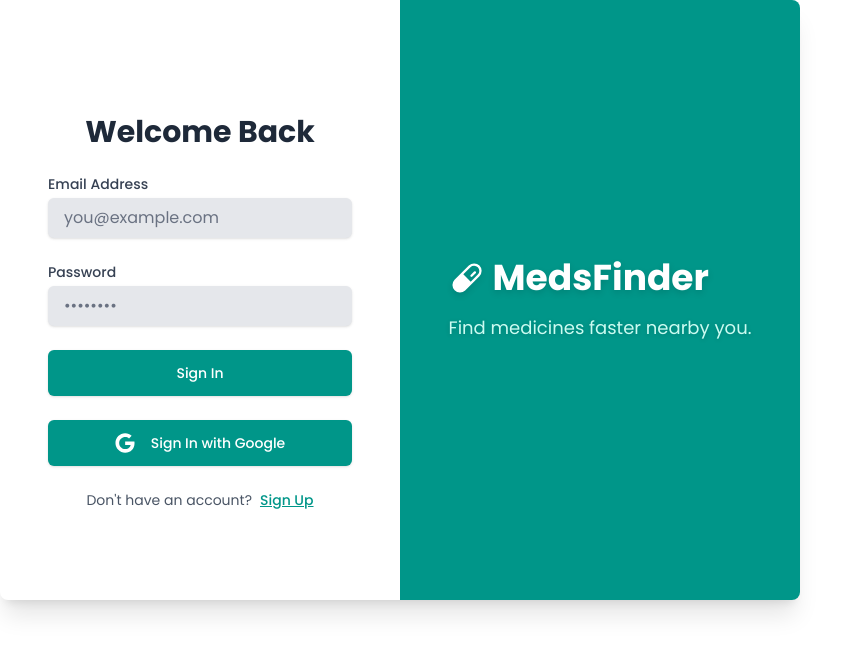
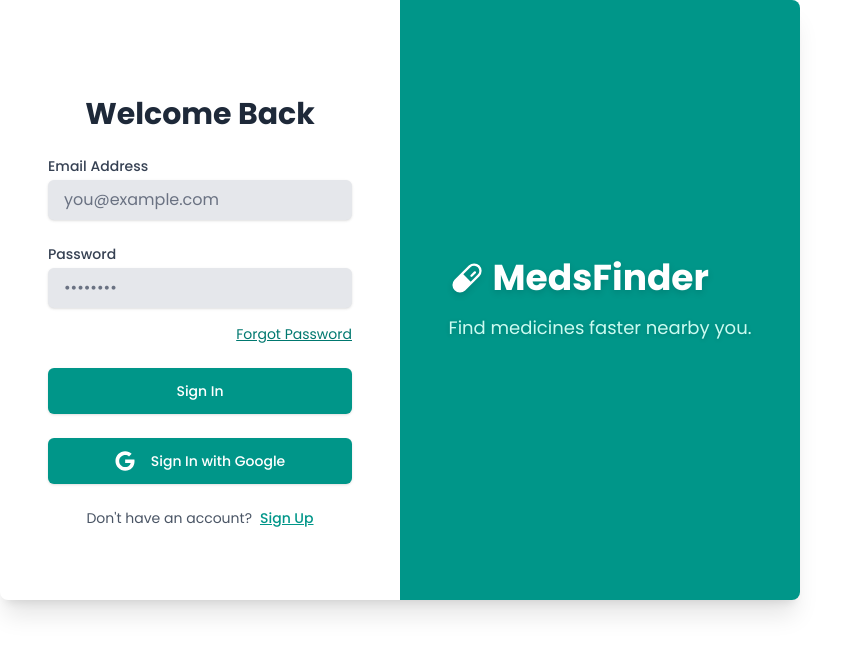
Before and after one commit to sayeedmunees/medsfinder, a React (Vite) app: page /login in a window 1280 px wide. Shown: the top 654 px of the page, without its empty margins (0-860 px from the left). Built offline with nearby package versions, Linux system fonts and the light colour scheme.

Commit message:
Added forgot password button and added comments for readability

```diff
--- a/src/main.jsx
+++ b/src/main.jsx
@@ -8,7 +8,7 @@
 createRoot(document.getElementById("root")).render(
   <StrictMode>
     <BrowserRouter>
-      <GoogleOAuthProvider clientId="123">
+      <GoogleOAuthProvider clientId="230848631845-cktb2jh7d23823qoank9einl38lf4m18.apps.googleusercontent.com">
         <App />
       </GoogleOAuthProvider>
     </BrowserRouter>
--- a/src/user/components/Login.jsx
+++ b/src/user/components/Login.jsx
@@ -141,7 +141,7 @@
           </div>
         )}
 
-        {/* login */}
+        {/* signin */}
         {login && (
           <div className="grid grid-cols-1 md:grid-cols-2 bg-white rounded-lg shadow-xl overflow-hidden max-w-4xl w-full min-h-80 md:min-h-150">
             <div className="col-span-1 p-8 md:p-12 flex flex-col justify-center">
@@ -186,6 +186,9 @@
                     placeholder="••••••••"
                     type="password"
                   />
+                  <a className="block text-teal-700 text-sm pt-4 text-right underline hover:cursor-pointer hover:text-teal-600">
+                    Forgot Password
+                  </a>
                 </div>
 
                 <button
```
Also changed, not shown: src/user/pages/HomePage.jsx (+14 -2 lines), src/user/pages/ProductsPage.jsx (line endings or trailing spaces).
